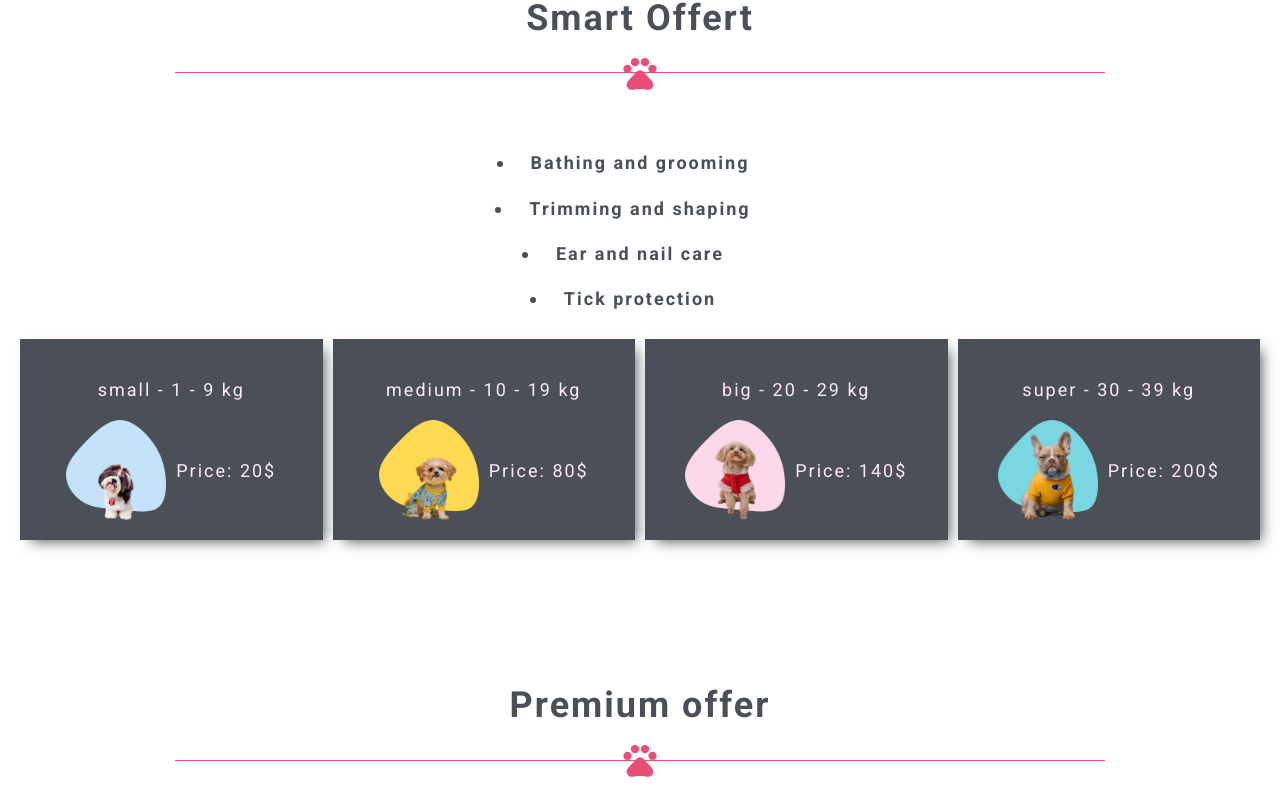
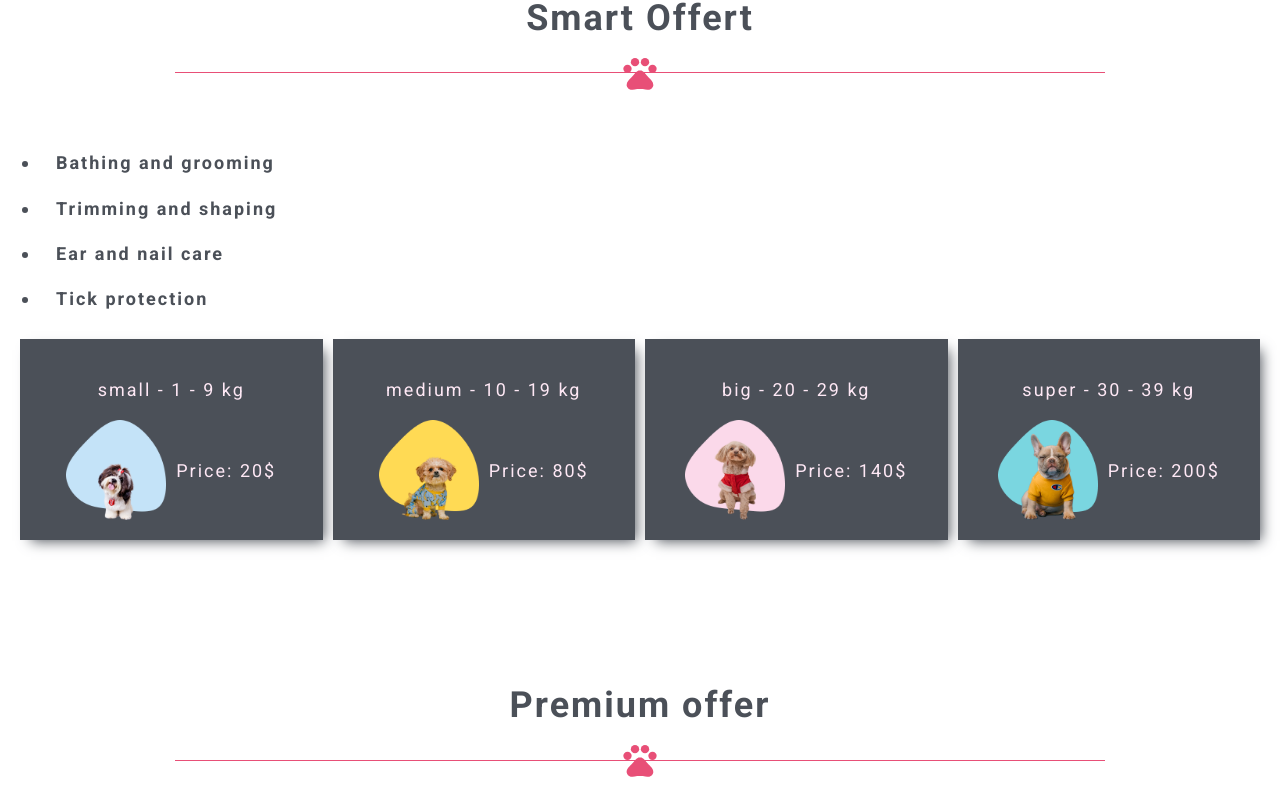
Before and after one commit to maxnatalia/dog-groomer, a React (Create React App) app: page /dog-groomer/offer in a window 1280 px wide. Shown: the part 929-1740 px from the top of the page. Built offline with nearby package versions, Linux system fonts and the light colour scheme.

Commit message:
delted text-align in List

```diff
--- a/src/features/pages/Offer/SectionOffert/styled.js
+++ b/src/features/pages/Offer/SectionOffert/styled.js
@@ -7,8 +7,7 @@ export const Container = styled.div`
 export const List = styled.ul`
     display: flex;
     flex-direction: column;
-    align-items: center;
-    padding-left: 0;
+    padding-left: 20px;
 `;
 
 export const Item = styled.li`
```
